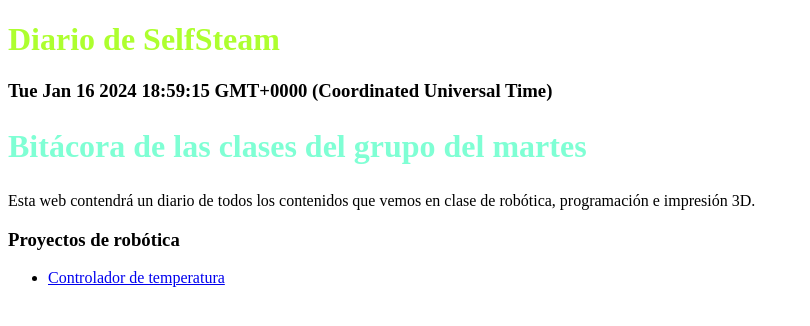
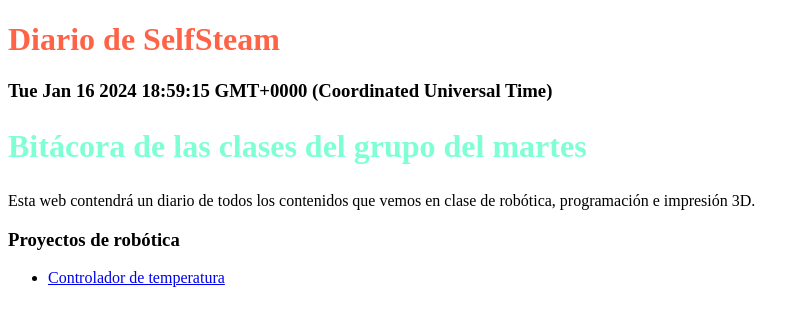
Before and after one commit to jorgeing/clases-html, a plain HTML site: page index.html in a window 1280 px wide. Shown: the whole page, without its empty margins (0-810 px from the left). Drawn offline with Linux system fonts and the light colour scheme.

Commit message:
cambiar estilo

```diff
--- a/estilo.css
+++ b/estilo.css
@@ -1,5 +1,5 @@
 h1 {
-    color: greenyellow;
+    color: tomato;
 }
 
 h2 {
```
